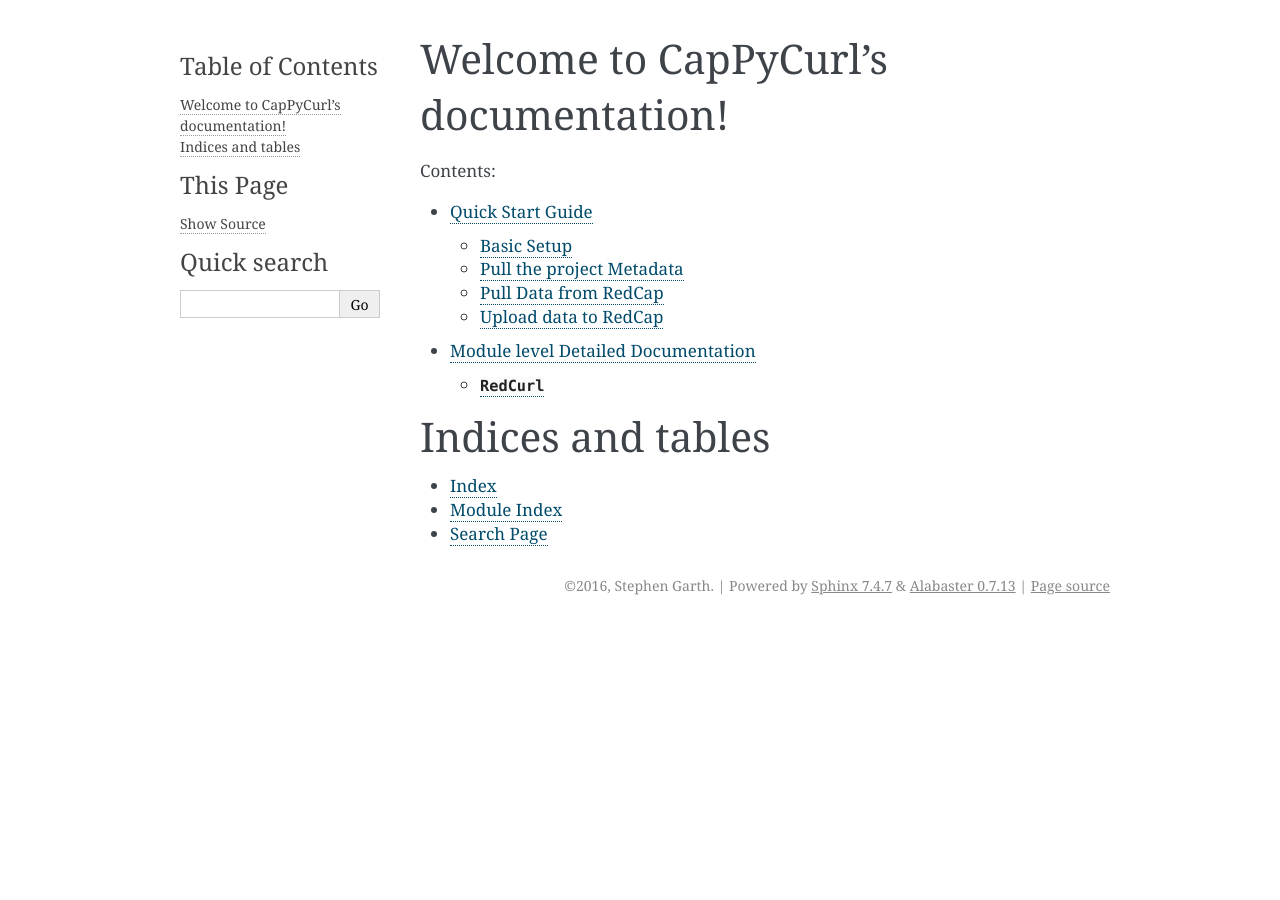
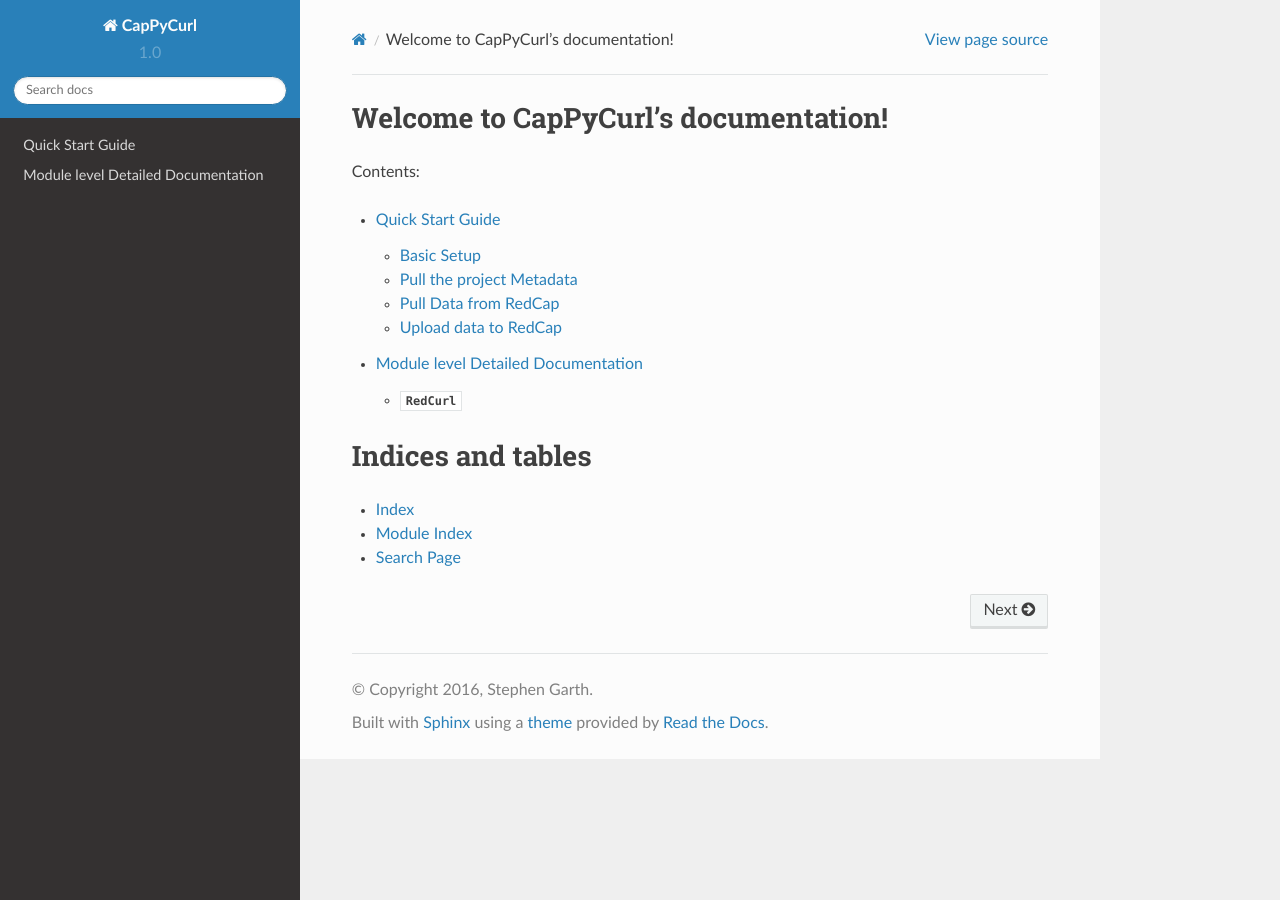
Before and after one commit to rushtongarth/CapPyCur, a Sphinx documentation site: the page built from docs/index.rst, in a window 1280 px wide. Built offline with Sphinx 7.4.7 and the Read the Docs theme 2.0.0, drawn with Linux system fonts in a browser that asks for light colours.

Commit message:
Changed doc theme

```diff
--- a/docs/conf.py
+++ b/docs/conf.py
@@ -119,7 +119,7 @@
 
 # The theme to use for HTML and HTML Help pages.  See the documentation for
 # a list of builtin themes.
-html_theme = 'alabaster'
+html_theme = 'sphinx_rtd_theme'
 
 # Theme options are theme-specific and customize the look and feel of a theme
 # further.  For a list of options available for each theme, see the
--- a/docs/requirements.txt
+++ b/docs/requirements.txt
@@ -1 +1 @@
-pycrypto
+sphinx_rtd_theme
--- a/requirements.txt
+++ b/requirements.txt
@@ -1 +1,2 @@
 pycurl
+sphinx_rtd_theme
```
